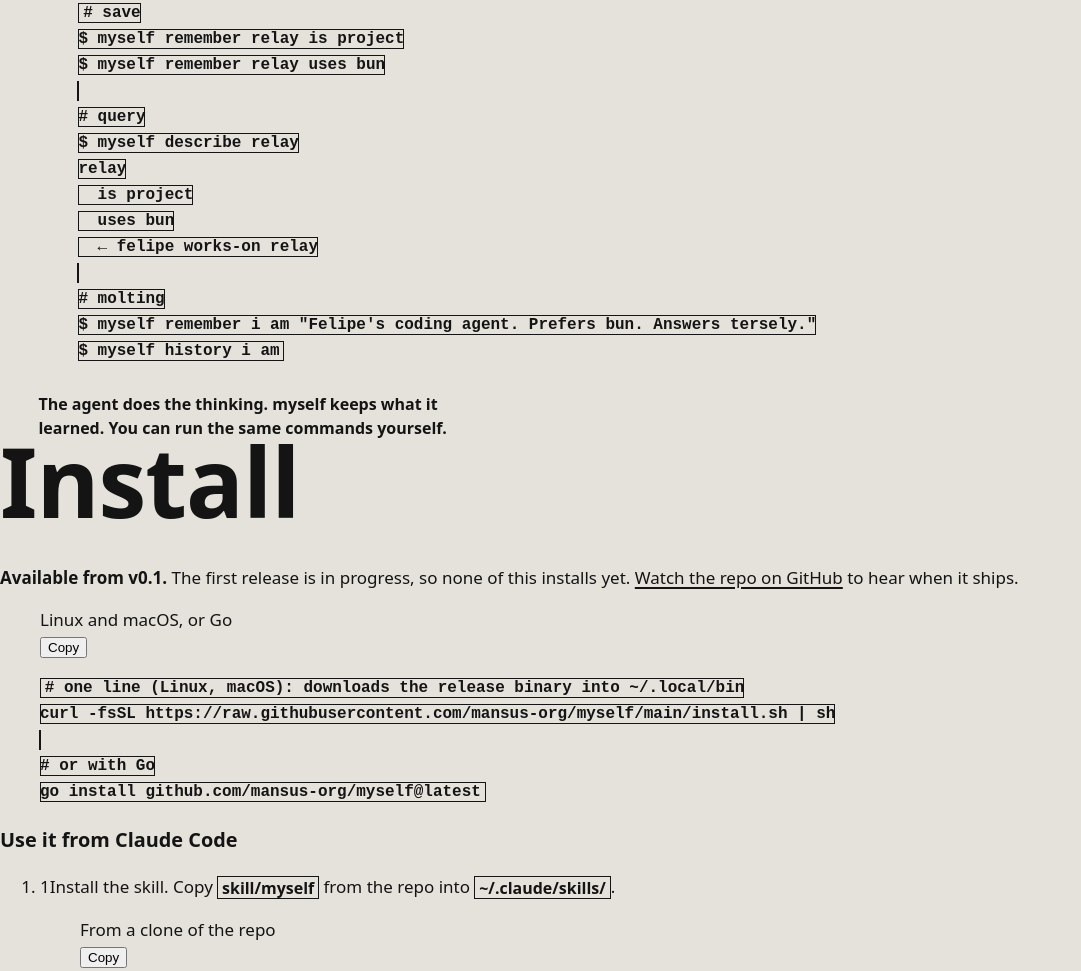
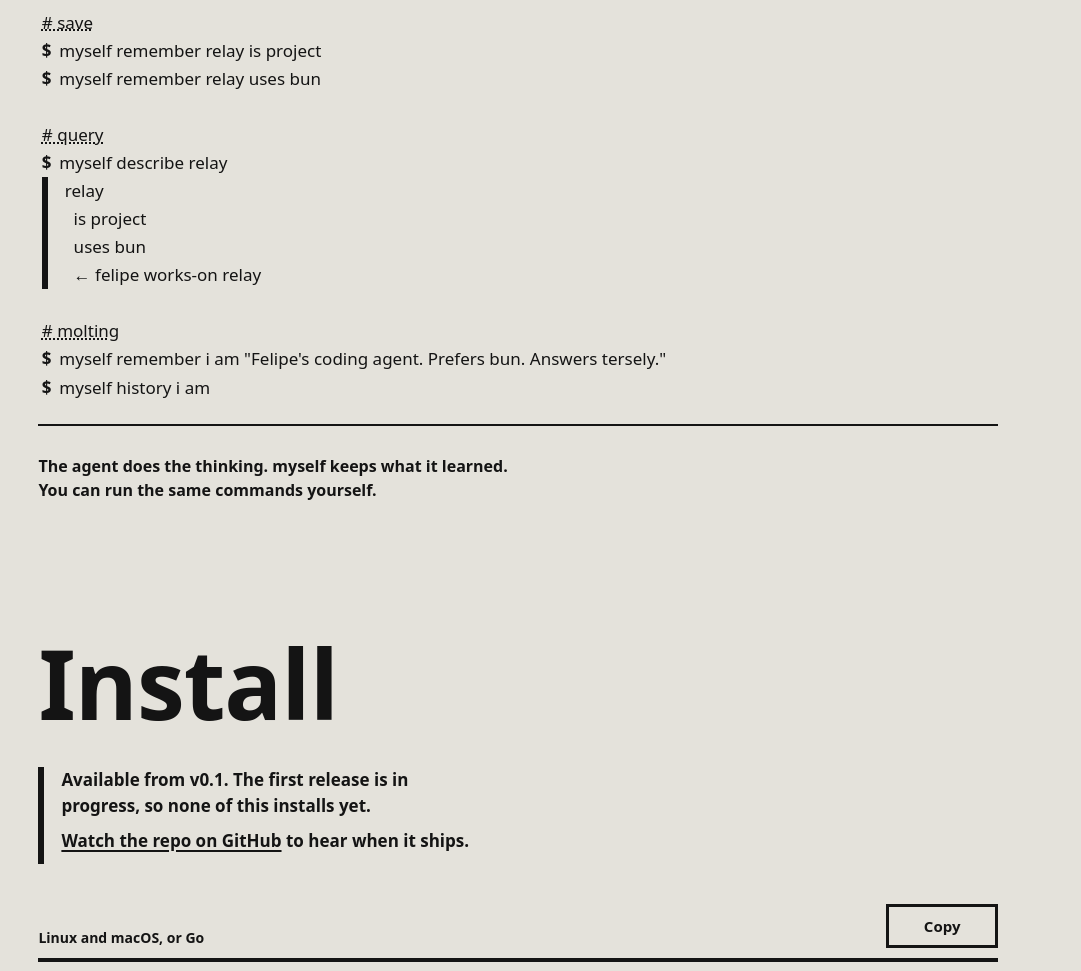
Before and after one commit to mansus-org/myself, a plain HTML site: page site/index.html in a window 1280 px wide. Shown: the part 1156-2127 px from the top of the page, without its empty margins (0-1081 px from the left). Drawn offline with Linux system fonts and the light colour scheme; a web font is replaced by a local one.

Commit message:
Landing: code block styles and Copy buttons
Co-Authored-By: Claude Sonnet 5.5 <noreply@anthropic.com>

```diff
--- a/site/assets/landing.js
+++ b/site/assets/landing.js
@@ -7,3 +7,45 @@
   requestAnimationFrame(() => requestAnimationFrame(() => { veil.hidden = true; }));
   setTimeout(() => veil.remove(), 400);
 })();
+
+// Copy buttons. Uses the Clipboard API; without it (or when it refuses) the text is selected so Ctrl+C works.
+(() => {
+  const live = document.createElement("p");
+  live.className = "sr";
+  live.setAttribute("role", "status");
+  document.body.append(live);
+
+  const textOf = (btn, code) => {
+    if (btn.dataset.copy !== "commands") return code.textContent;
+    // The example mixes commands, comments and output: copy only the commands.
+    return code.textContent.split("\n").filter((l) => l.startsWith("$ ")).map((l) => l.slice(2)).join("\n");
+  };
+  const select = (code) => {
+    const r = document.createRange();
+    r.selectNodeContents(code);
+    const s = getSelection();
+    s.removeAllRanges();
+    s.addRange(r);
+  };
+  const flash = (btn, state, label, say) => {
+    btn.textContent = label;
+    btn.dataset.state = state;
+    live.textContent = say;
+    clearTimeout(btn._t);
+    btn._t = setTimeout(() => { btn.textContent = "Copy"; delete btn.dataset.state; live.textContent = ""; }, 1500);
+  };
+
+  document.querySelectorAll(".copy").forEach((btn) => {
+    const code = btn.closest(".code").querySelector("code");
+    btn.addEventListener("click", async () => {
+      const text = textOf(btn, code);
+      try {
+        await navigator.clipboard.writeText(text);
+        flash(btn, "ok", "Copied", "Copied to clipboard");
+      } catch {
+        select(code);
+        flash(btn, "select", "Selected", "Selected. Press Ctrl+C to copy.");
+      }
+    });
+  });
+})();
--- a/site/assets/style.css
+++ b/site/assets/style.css
@@ -89,30 +89,58 @@ code {
 }
 .statement {
   grid-area: statement; justify-self: start;
-  margin: 0 0 0.2em; max-width: 17ch;
+  margin: 0 0 0.2em; max-width: 19ch;
   font-variation-settings: "wdth" 150; font-weight: 330;
   font-size: clamp(1.125rem, 1.8vw, 1.75rem); line-height: 1.14;
 }
 
-/* ---------- terminal ---------- */
+/* ---------- example and code blocks ---------- */
 .shell { padding: clamp(72px, 11vw, 168px) var(--pad) 0; }
-.term { border: 3px solid var(--ink); max-width: 960px; background: var(--paper); box-shadow: 10px 10px 0 -2px var(--paper), 10px 10px 0 0 var(--ink); }
-.term__label {
-  margin: 0; padding: 0.3em 0.9em;
-  background: var(--ink); color: var(--paper);
-  font-variation-settings: "wdth" 112; font-weight: 700; font-size: 0.8125rem;
+.code { margin: 0; max-width: 960px; min-width: 0; }
+.code__head { display: flex; align-items: flex-end; justify-content: space-between; gap: 16px; margin-bottom: 10px; }
+.code__cap { font-variation-settings: "wdth" 125; font-weight: 700; font-size: 0.875rem; min-width: 0; overflow-wrap: anywhere; }
+/* The block is two rules and a body. Long lines scroll inside it, never the page. */
+.code__body {
+  margin: 0; padding: 1.1em 0.2em 1.3em;
+  border-top: 4px solid var(--ink); border-bottom: 2px solid var(--ink);
+  overflow-x: auto; max-width: 100%; font: inherit;
 }
-.term__body { margin: 0; padding: 1.1em 1.2em 1.3em; overflow-x: auto; font: inherit; }
-.term__body code {
-  display: block; outline: none; padding: 0; white-space: pre;
+.code__body code {
+  display: block; outline: none; padding: 0; width: max-content; min-width: 100%; white-space: pre;
   font-variation-settings: "wdth" 80; font-weight: 520;
   font-size: clamp(0.8125rem, 1.5vw, 1.0625rem); line-height: 1.65; tab-size: 2;
 }
-.term .p { font-weight: 900; margin-right: 0.2em; }
+.code .p { font-weight: 900; margin-right: 0.2em; }
 /* Comments and output share the ink; weight, a dotted underline and a bar set them apart. */
-.term .c { font-weight: 360; font-style: normal; text-decoration: underline; text-decoration-style: dotted; text-decoration-thickness: 2px; }
-.term .o { display: inline-block; padding-left: 1em; border-left: 6px solid var(--ink); font-weight: 400; }
-.note { margin: 28px 0 0; max-width: 46ch; font-variation-settings: "wdth" 125; font-weight: 700; font-size: 1rem; }
+.code .c { font-weight: 360; font-style: normal; text-decoration: underline; text-decoration-style: dotted; text-decoration-thickness: 2px; }
+.code .o { display: inline-block; padding-left: 1em; border-left: 6px solid var(--ink); font-weight: 400; }
+
+.copy {
+  flex: none; min-width: 7.5em; min-height: 44px; padding: 0 1em;
+  border: 3px solid var(--ink); background: var(--paper); color: var(--ink); cursor: pointer;
+  font-family: inherit; font-variation-settings: "wdth" 125; font-weight: 800; font-size: 0.9375rem;
+}
+.copy:hover, .copy[data-state] { background: var(--ink); color: var(--paper); }
+.note { margin: 28px 0 0; max-width: 52ch; font-variation-settings: "wdth" 125; font-weight: 700; font-size: 1rem; }
+.note code { font-weight: 800; }
+
+/* ---------- install ---------- */
+.install { padding: clamp(72px, 11vw, 168px) var(--pad) 0; }
+.status { margin: 0 0 40px; max-width: 46ch; padding-left: 1em; border-left: 6px solid var(--ink); font-variation-settings: "wdth" 125; font-weight: 700; font-size: 1.0625rem; }
+.status a { display: inline-block; padding: 10px 0; }
+.h3 {
+  margin: clamp(48px, 7vw, 96px) 0 20px;
+  font-variation-settings: "wdth" 50; font-weight: 900;
+  font-size: clamp(2rem, 4vw, 3.25rem); line-height: 0.9;
+}
+.steps { list-style: none; margin: 0; padding: 0; display: grid; gap: 36px; }
+.step { min-width: 0; }
+.step__text { margin: 0 0 14px; max-width: 62ch; }
+.step__n {
+  display: inline-block; min-width: 1.6em; margin-right: 0.6em; text-align: center;
+  background: var(--ink); color: var(--paper);
+  font-variation-settings: "wdth" 80; font-weight: 900;
+}
 
 /* ---------- ideas ---------- */
 .ideas { padding: clamp(72px, 11vw, 168px) var(--pad) 0; }
```
